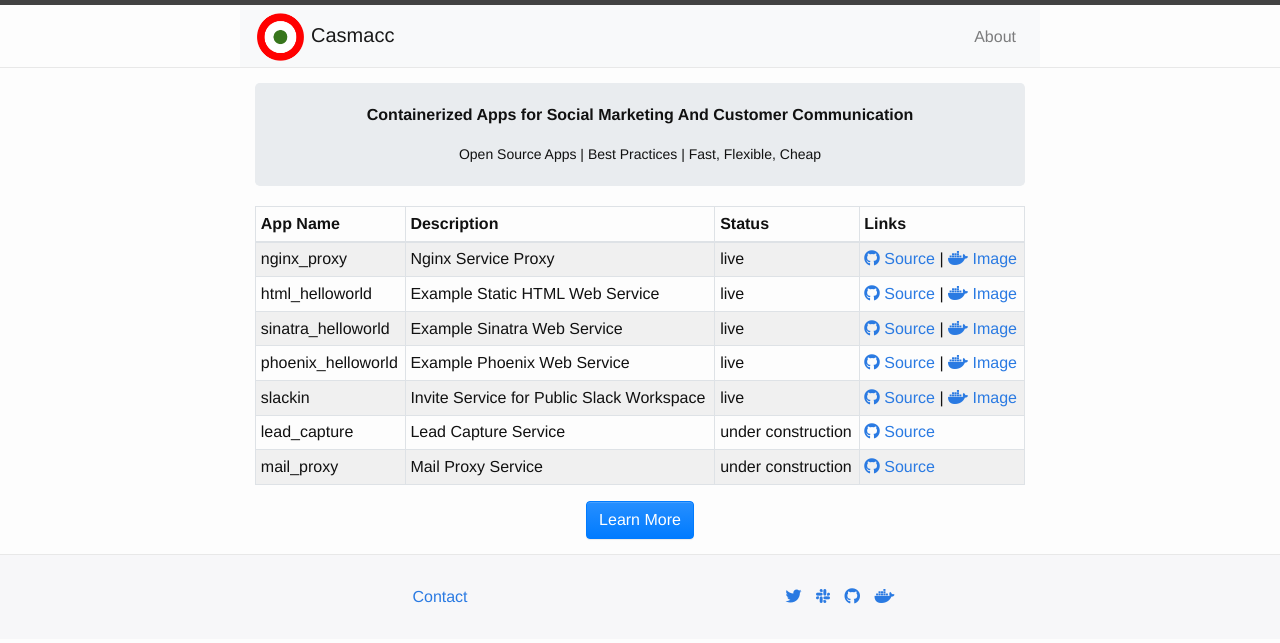
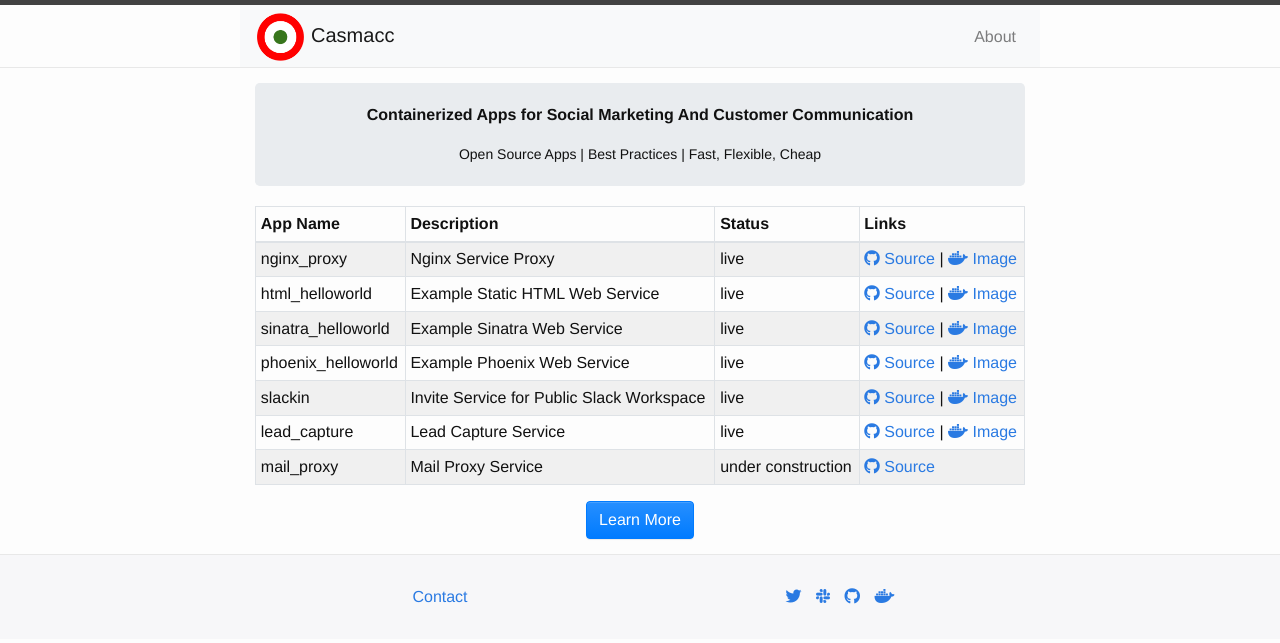
Before and after one commit to casmacc/website, a Jekyll site: the page built from docs/index.html, in a window 1280 px wide. Shown: the top 643 px of the page. Built offline with Jekyll 4.4.1, drawn with Linux system fonts in a browser that asks for light colours; nearby versions of some CDN libraries; the list of posts is cut into pages by our own code.

Commit message:
Update lead_capture status

```diff
--- a/docs/index.html
+++ b/docs/index.html
@@ -93,10 +93,14 @@
     <tr>
       <td>lead_capture</td>
       <td>Lead Capture Service</td>
-      <td>under construction</td>
+      <td>live</td>
       <td>
         <a href=https://github.com/casmacc/lead_capture target='_blank'>
           <i class='fab fa-github'></i> Source
+        </a>
+        |
+        <a href=https://hub.docker.com/r/casmacc/lead_capture target='_blank'>
+          <i class='fab fa-docker'></i> Image
         </a>
     </tr>
     <tr>
```
